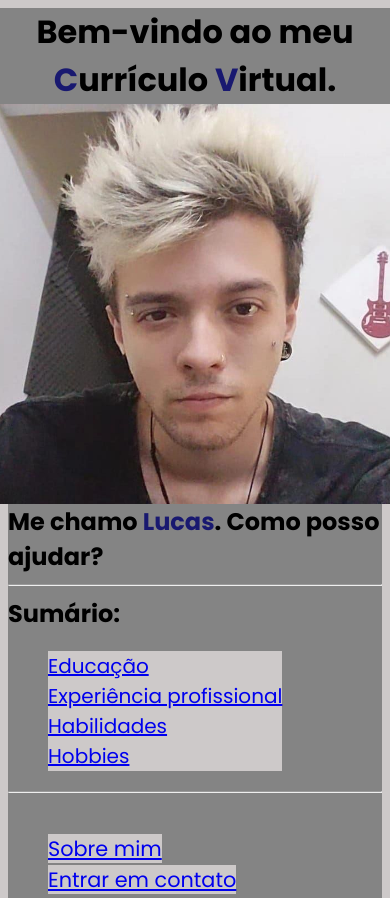
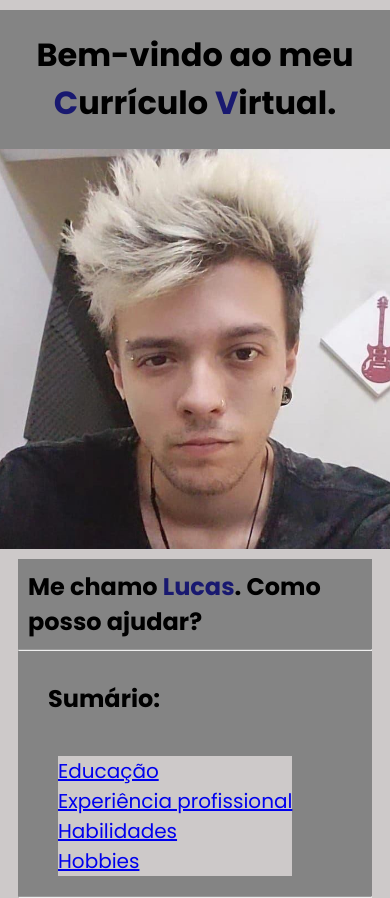
Before and after one commit to belluccaz/curriculo-virtual, a plain HTML site: page index.html in a window 390 px wide. Shown: the top 898 px of the page. Drawn offline with Linux system fonts and the light colour scheme.

Commit message:
trying to fix some sizing errors

```diff
--- a/style.css
+++ b/style.css
@@ -27,8 +27,8 @@ h2 {
     grid-template-columns: 400px 100%;
     grid-template-rows: auto;
     font-size: 20px;
-    gap: 0px;
-    margin: 0px 0px 0px 0px;
+    gap: 10px;
+    margin: 10px 10px 10px 10px ;
 }
 
 .profile-pic {
@@ -43,7 +43,6 @@ footer{
 }
 
 .header {
-    margin: 0px 0px 0px 0px;
     display: flex;
     background-color: #848484;
     font-size: 2rem;
@@ -54,7 +53,7 @@ div > h2 {
     max-height: fit-content;
     max-width: fit-content;
     background-color: #848484;
-    margin: 0;
+    margin: 10px 10px 10px 10px;
     padding: 0;
 }
 
@@ -67,8 +66,8 @@ div > h2 {
     font-size: 1.5rem;
     background-color: #848484;
     max-width: fit-content;
-    margin: 0;
-    padding: 0;
+    margin: 10px 10px 10px 10px;
+    padding: 10px;
 }
 
 ul {
@@ -122,10 +121,15 @@ p {
 }
 
 @media (min-width: 319px) and (max-width: 480px) {
+    body {
+        align-items: center;
+    }
     .container {
         display: flex;
         justify-content: center;
         align-items: center;
         height: auto;
+        font-size: 20px;
+        margin: 10px 10px 10px 10px;
     }
 }
```
